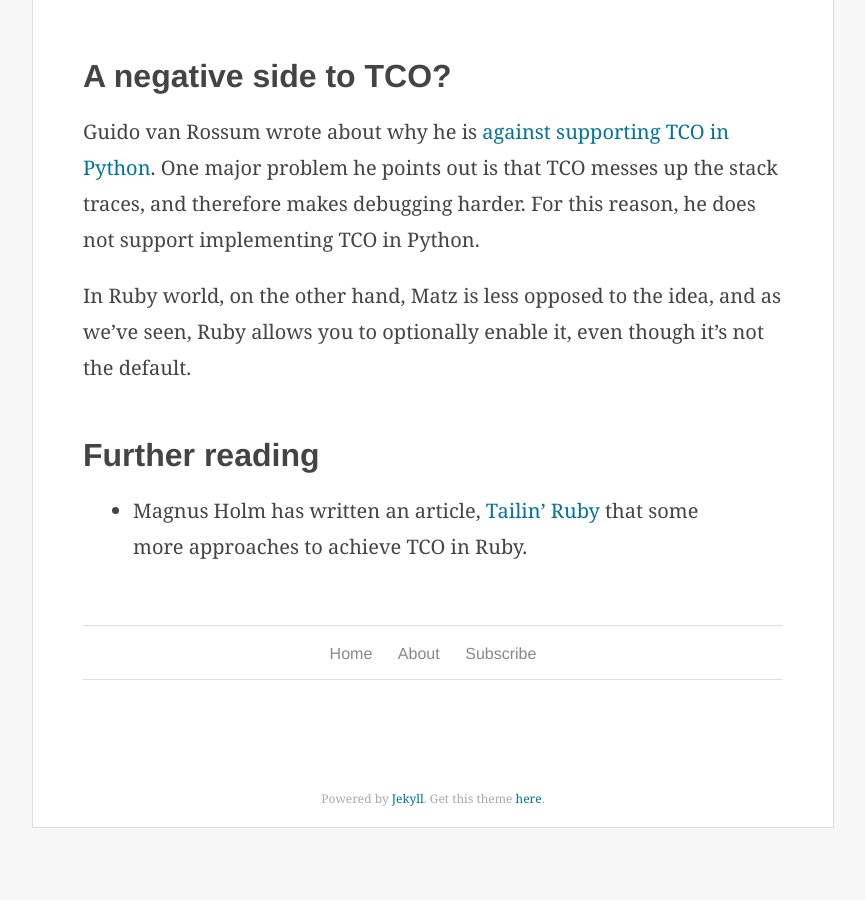
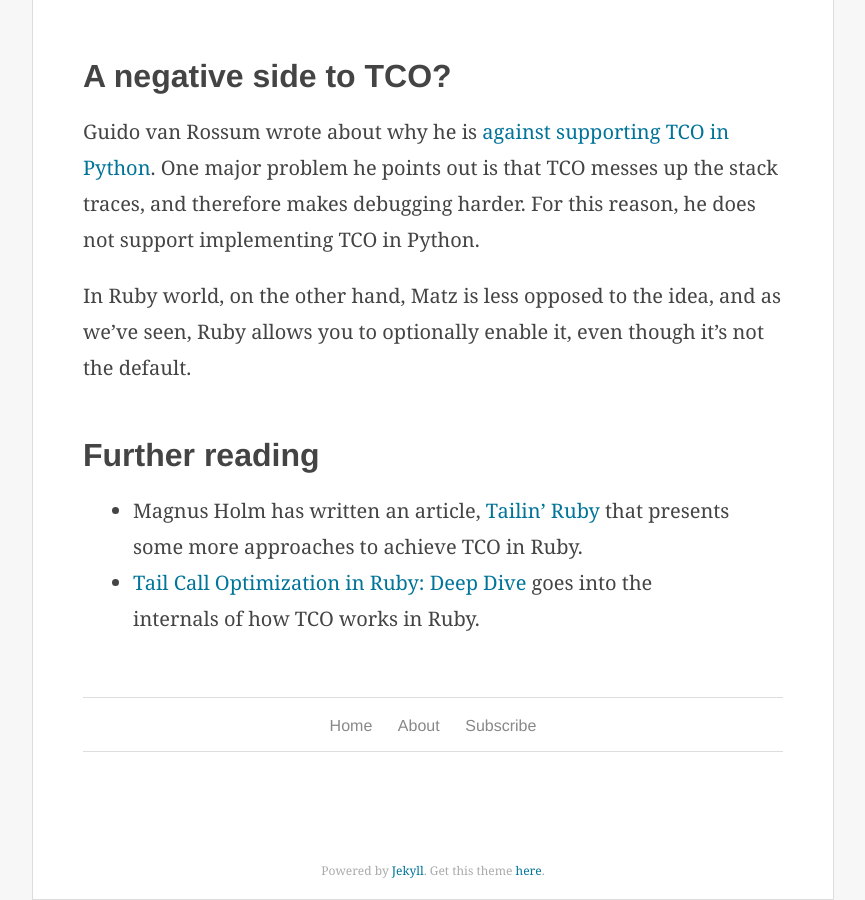
Before and after one commit to nithinbekal/nithinbekal.github.io, a Jekyll site: the page built from _posts/2014-11-04-ruby-tco.md, in a window 1280 px wide and 900 px high, scrolled down 4895 px. Shown: the whole window, without its empty margins (207-1072 px from the left). Built offline with Jekyll 4.4.1, drawn with Linux system fonts in a browser that asks for light colours; comment, search, counter and statistics services are not loaded; before the commit the page ends 5723 px from its top, so only the background shows below that.

Commit message:
TCO in ruby - further reading

```diff
--- a/_posts/2014-11-04-ruby-tco.md
+++ b/_posts/2014-11-04-ruby-tco.md
@@ -135,4 +135,7 @@ In Ruby world, on the other hand, Matz is less opposed to the idea, and as we've
 
 # Further reading
 
-* Magnus Holm has written an article, [Tailin' Ruby](http://timelessrepo.com/tailin-ruby) that some more approaches to achieve TCO in Ruby.
+* Magnus Holm has written an article, [Tailin' Ruby](http://timelessrepo.com/tailin-ruby)
+  that presents some more approaches to achieve TCO in Ruby.
+* [Tail Call Optimization in Ruby: Deep Dive](http://blog.tdg5.com/tail-call-optimization-ruby-deep-dive/)
+  goes into the internals of how TCO works in Ruby.
```
